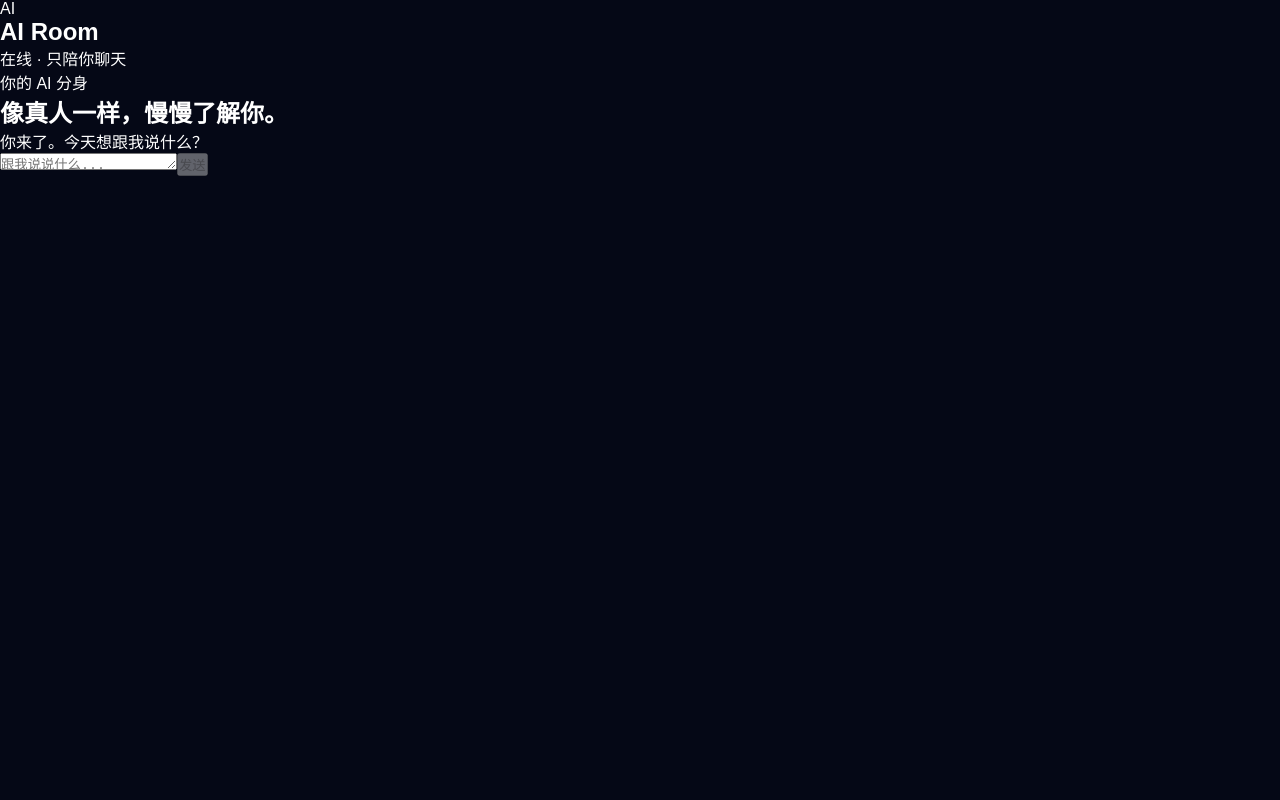
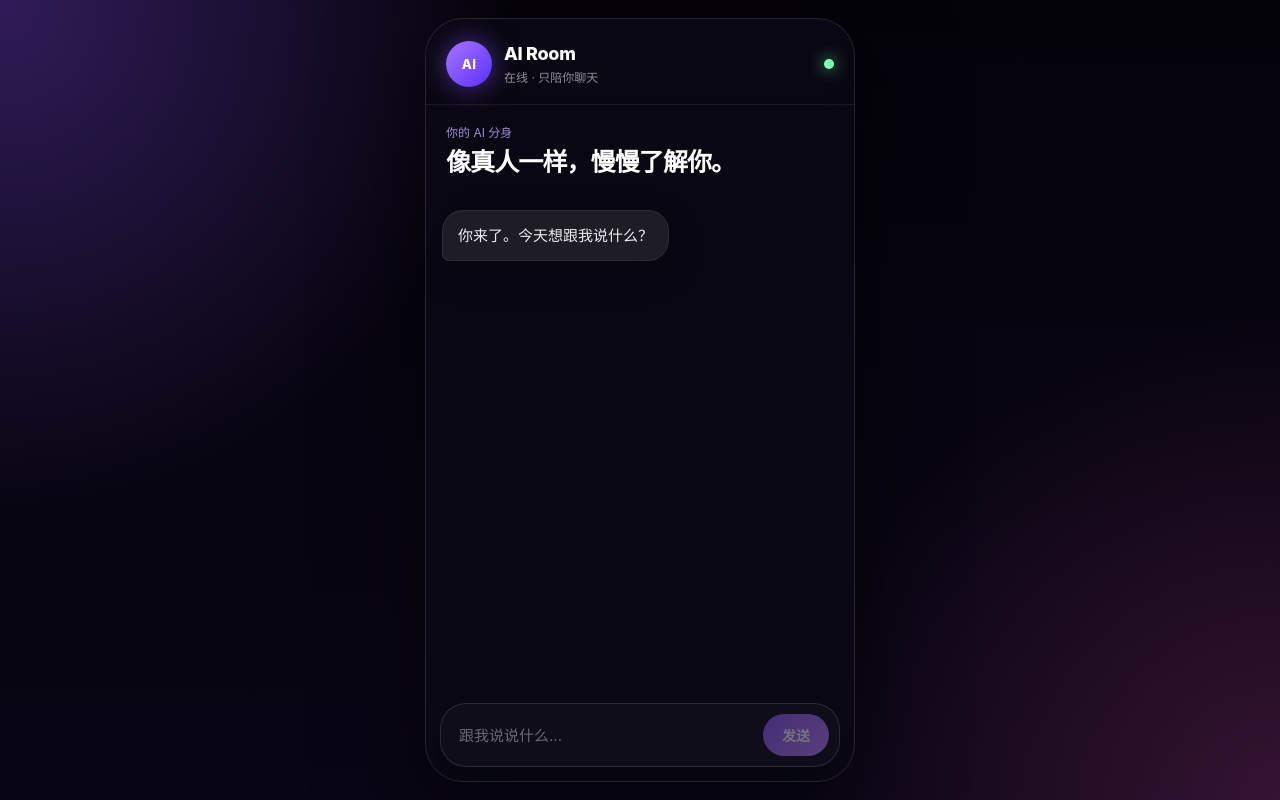
Before and after one commit to dengkaibao0526-design/ai-room, a Next.js app: page / in a window 1280 px wide. Built offline with nearby package versions, Linux system fonts and the light colour scheme.

Commit message:
Update globals.css

```diff
--- a/app/globals.css
+++ b/app/globals.css
@@ -1,11 +1,303 @@
-*{
-  margin:0;
-  padding:0;
-  box-sizing:border-box;
+* {
+  box-sizing: border-box;
 }
 
-body{
-  background:#050816;
-  color:white;
-  font-family:sans-serif;
+html,
+body {
+  margin: 0;
+  padding: 0;
+  background: #05030a;
+  color: white;
+  font-family: -apple-system, BlinkMacSystemFont, "Inter", "SF Pro Display",
+    "Segoe UI", sans-serif;
 }
+
+body {
+  min-height: 100vh;
+}
+
+.app {
+  min-height: 100vh;
+  display: flex;
+  justify-content: center;
+  align-items: center;
+  padding: 18px;
+  background:
+    radial-gradient(circle at top left, rgba(138, 80, 255, 0.32), transparent 34%),
+    radial-gradient(circle at bottom right, rgba(255, 80, 180, 0.18), transparent 32%),
+    linear-gradient(180deg, #05030a 0%, #090615 100%);
+}
+
+.phone {
+  width: 100%;
+  max-width: 430px;
+  height: min(860px, calc(100vh - 36px));
+  border-radius: 38px;
+  overflow: hidden;
+  position: relative;
+  display: flex;
+  flex-direction: column;
+  background: rgba(12, 10, 22, 0.72);
+  border: 1px solid rgba(255, 255, 255, 0.11);
+  box-shadow:
+    0 30px 100px rgba(0, 0, 0, 0.55),
+    inset 0 1px 0 rgba(255, 255, 255, 0.08);
+  backdrop-filter: blur(26px);
+}
+
+.chatHeader {
+  height: 86px;
+  padding: 18px 20px 14px;
+  display: flex;
+  align-items: center;
+  gap: 12px;
+  background: rgba(10, 8, 18, 0.72);
+  border-bottom: 1px solid rgba(255, 255, 255, 0.07);
+  backdrop-filter: blur(18px);
+}
+
+.avatar {
+  width: 46px;
+  height: 46px;
+  border-radius: 50%;
+  display: grid;
+  place-items: center;
+  background:
+    linear-gradient(135deg, rgba(169, 116, 255, 1), rgba(89, 48, 255, 1));
+  box-shadow: 0 0 28px rgba(138, 80, 255, 0.55);
+}
+
+.avatar span {
+  font-size: 13px;
+  font-weight: 800;
+  letter-spacing: 0.5px;
+}
+
+.profile {
+  flex: 1;
+}
+
+.profile h1 {
+  margin: 0;
+  font-size: 18px;
+  font-weight: 760;
+  letter-spacing: -0.3px;
+}
+
+.profile p {
+  margin: 4px 0 0;
+  font-size: 12px;
+  color: rgba(255, 255, 255, 0.55);
+}
+
+.statusDot {
+  width: 10px;
+  height: 10px;
+  border-radius: 999px;
+  background: #7cffb2;
+  box-shadow: 0 0 16px rgba(124, 255, 178, 0.9);
+}
+
+.hero {
+  padding: 18px 20px 4px;
+}
+
+.hero p {
+  margin: 0 0 8px;
+  font-size: 12px;
+  color: rgba(197, 164, 255, 0.82);
+}
+
+.hero h2 {
+  margin: 0;
+  font-size: 25px;
+  line-height: 1.18;
+  letter-spacing: -0.9px;
+  font-weight: 780;
+}
+
+.messages {
+  flex: 1;
+  overflow-y: auto;
+  padding: 18px 16px 120px;
+  scroll-behavior: smooth;
+}
+
+.messages::-webkit-scrollbar {
+  width: 0;
+}
+
+.messageRow {
+  display: flex;
+  margin: 10px 0;
+}
+
+.userRow {
+  justify-content: flex-end;
+}
+
+.aiRow {
+  justify-content: flex-start;
+}
+
+.bubble {
+  max-width: 78%;
+  padding: 13px 15px;
+  border-radius: 21px;
+  font-size: 15px;
+  line-height: 1.55;
+  white-space: pre-wrap;
+  word-break: break-word;
+  animation: bubbleIn 0.22s ease both;
+}
+
+.aiBubble {
+  color: rgba(255, 255, 255, 0.92);
+  background: rgba(255, 255, 255, 0.085);
+  border: 1px solid rgba(255, 255, 255, 0.075);
+  border-bottom-left-radius: 7px;
+  box-shadow: 0 12px 34px rgba(0, 0, 0, 0.18);
+}
+
+.userBubble {
+  color: white;
+  background:
+    linear-gradient(135deg, #7c4dff 0%, #a855f7 100%);
+  border-bottom-right-radius: 7px;
+  box-shadow: 0 12px 34px rgba(124, 77, 255, 0.32);
+}
+
+.inputBar {
+  position: absolute;
+  left: 14px;
+  right: 14px;
+  bottom: 14px;
+  display: flex;
+  align-items: flex-end;
+  gap: 10px;
+  padding: 10px;
+  border-radius: 26px;
+  background: rgba(18, 15, 30, 0.86);
+  border: 1px solid rgba(255, 255, 255, 0.12);
+  box-shadow: 0 18px 50px rgba(0, 0, 0, 0.42);
+  backdrop-filter: blur(24px);
+}
+
+.inputBar textarea {
+  flex: 1;
+  min-height: 42px;
+  max-height: 120px;
+  resize: none;
+  border: 0;
+  outline: none;
+  color: white;
+  background: transparent;
+  padding: 11px 4px 9px 8px;
+  font-size: 15px;
+  line-height: 1.45;
+  font-family: inherit;
+}
+
+.inputBar textarea::placeholder {
+  color: rgba(255, 255, 255, 0.38);
+}
+
+.inputBar button {
+  height: 42px;
+  min-width: 66px;
+  border: 0;
+  border-radius: 999px;
+  color: white;
+  font-size: 14px;
+  font-weight: 700;
+  cursor: pointer;
+  background:
+    linear-gradient(135deg, #8b5cf6 0%, #c084fc 100%);
+  box-shadow: 0 10px 26px rgba(139, 92, 246, 0.45);
+  transition: 0.18s ease;
+}
+
+.inputBar button:active {
+  transform: scale(0.96);
+}
+
+.inputBar button:disabled {
+  opacity: 0.42;
+  cursor: not-allowed;
+  box-shadow: none;
+}
+
+.typing {
+  display: flex;
+  align-items: center;
+  gap: 5px;
+  width: fit-content;
+  min-width: 58px;
+}
+
+.typing span {
+  width: 6px;
+  height: 6px;
+  border-radius: 999px;
+  background: rgba(255, 255, 255, 0.72);
+  animation: typingDot 1s infinite ease-in-out;
+}
+
+.typing span:nth-child(2) {
+  animation-delay: 0.15s;
+}
+
+.typing span:nth-child(3) {
+  animation-delay: 0.3s;
+}
+
+@keyframes bubbleIn {
+  from {
+    opacity: 0;
+    transform: translateY(8px) scale(0.98);
+  }
+
+  to {
+    opacity: 1;
+    transform: translateY(0) scale(1);
+  }
+}
+
+@keyframes typingDot {
+  0%,
+  80%,
+  100% {
+    transform: translateY(0);
+    opacity: 0.35;
+  }
+
+  40% {
+    transform: translateY(-5px);
+    opacity: 1;
+  }
+}
+
+@media (max-width: 520px) {
+  .app {
+    padding: 0;
+  }
+
+  .phone {
+    max-width: none;
+    height: 100vh;
+    border-radius: 0;
+    border: 0;
+  }
+
+  .chatHeader {
+    padding-top: 20px;
+  }
+
+  .hero h2 {
+    font-size: 24px;
+  }
+
+  .inputBar {
+    bottom: 12px;
+  }
+}
```
